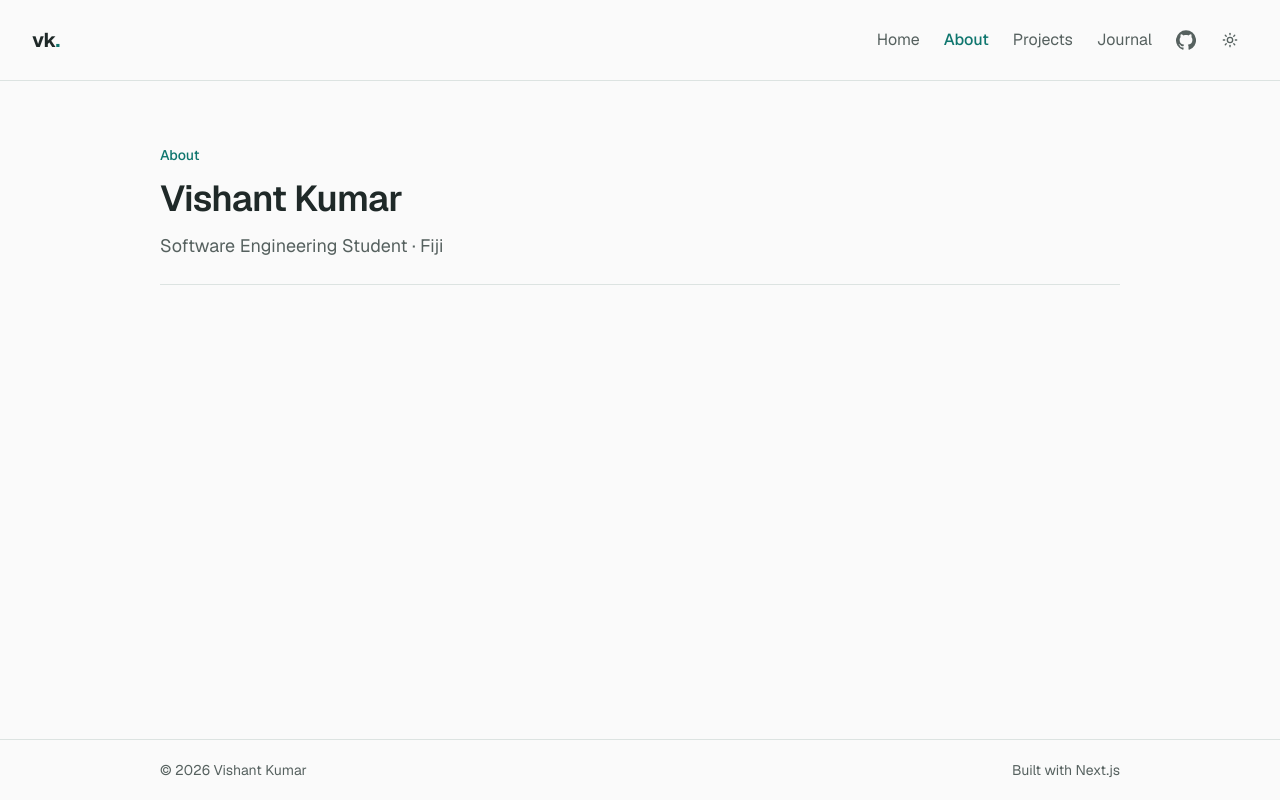
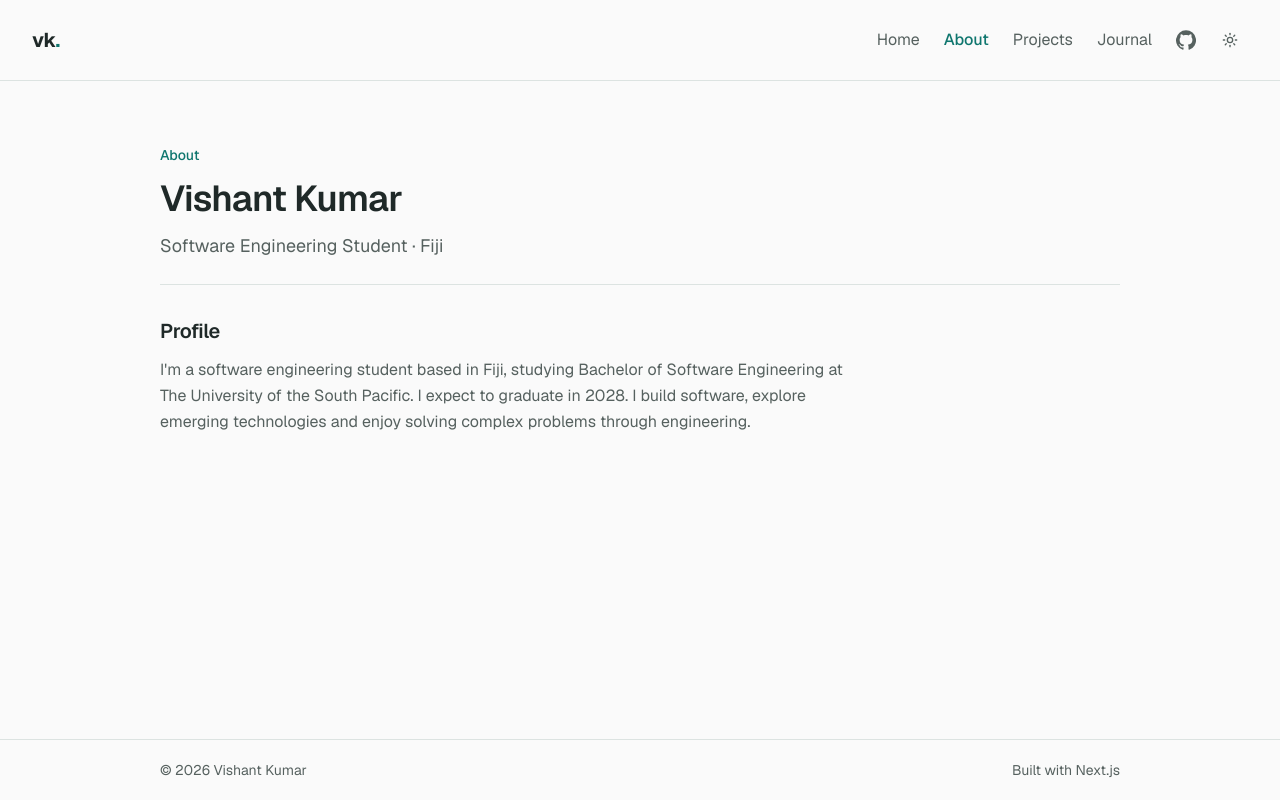
Before and after one commit to v-i-s-h-a-n-t/portfolio, a Next.js app: page /about in a window 1280 px wide. Built offline with nearby package versions, Linux system fonts and the light colour scheme.

Commit message:
content: add personal biography

```diff
--- a/src/app/about/page.tsx
+++ b/src/app/about/page.tsx
@@ -10,6 +10,19 @@ export default function AboutPage() {
           {profile.role} <span aria-hidden="true">·</span> {profile.location}
         </p>
       </header>
+
+      <section aria-labelledby="about-profile-heading" className="space-y-3">
+        <h2 className="text-xl font-semibold" id="about-profile-heading">
+          Profile
+        </h2>
+        <p className="max-w-prose leading-relaxed text-muted-foreground">
+          I&apos;m a {profile.role.toLowerCase()} based in {profile.location},
+          studying {profile.degree} at {profile.university}. I expect to
+          graduate in {profile.expectedGraduation}. I build software, explore
+          emerging technologies and enjoy solving complex problems through
+          engineering.
+        </p>
+      </section>
     </section>
   );
 }
```
